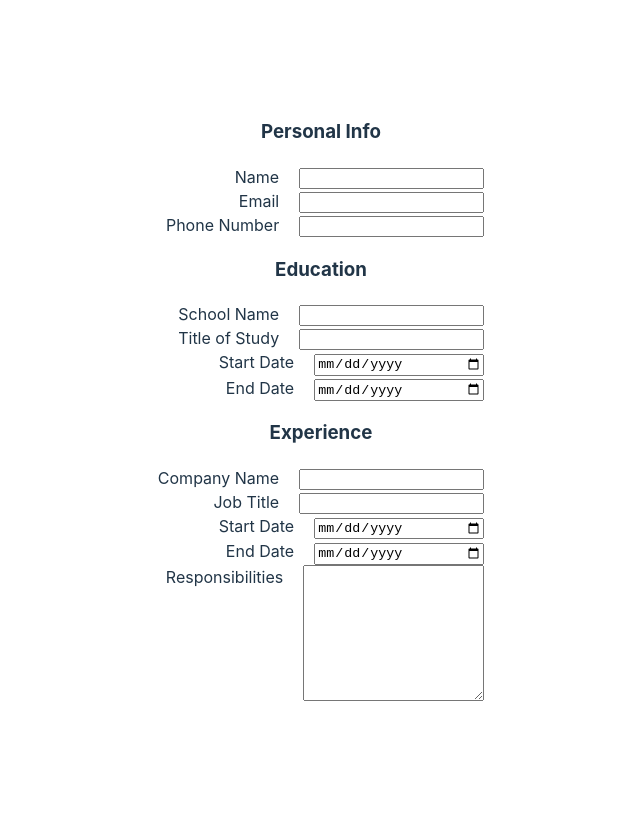
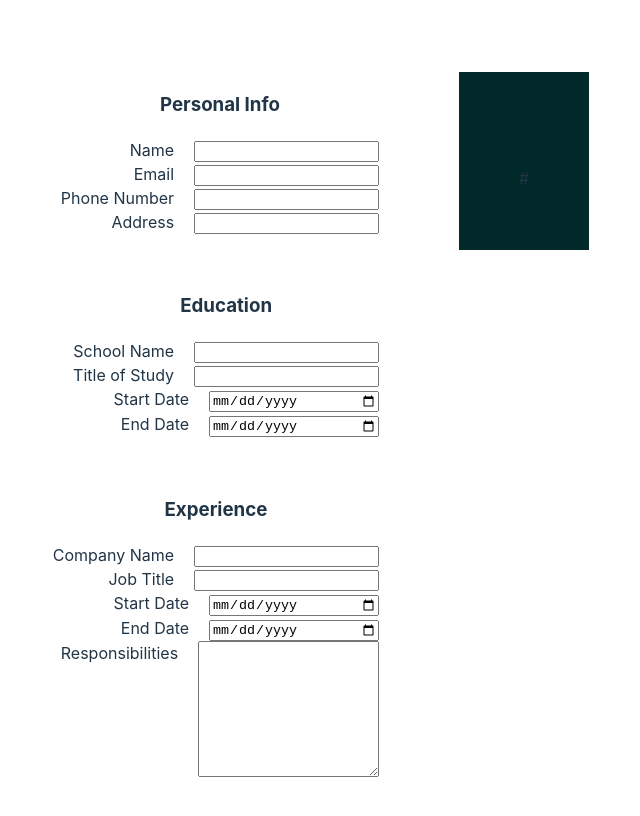
Before and after one commit to Vishnu-Krishnakumar/cvApp, a React (Vite) app: page / in a window 1280 px wide. Shown: the top 816 px of the page, without its empty margins (319-959 px from the left). Built offline with nearby package versions, Linux system fonts and the light colour scheme.

Commit message:
Change handlers implemented for personal info,education, & experience

```diff
--- a/src/App.css
+++ b/src/App.css
@@ -3,6 +3,10 @@
   margin: 0 auto;
   padding: 2rem;
   text-align: center;
+}
+.content{
+  display: flex;
+  flex-direction: row;
 }
 input{
   min-width: 165px;
@@ -10,16 +14,25 @@ input{
 label{
 
 }
+header{
+  background-color: rgb(1, 41, 41);
+  padding:60px;
+}
 .info{
   display:flex;
   flex-direction: column;
   align-items: end;
+  margin: 20px;
+
 }
 .info h3{
   align-self: center;
 }
 .info input{
   margin-left: 20px;
+}
+.resume{
+  margin:40px;
 }
 textarea{
   min-width: 165px;
--- a/src/App.jsx
+++ b/src/App.jsx
@@ -3,42 +3,53 @@ import reactLogo from './assets/react.svg'
 import viteLogo from '/vite.svg'
 import './App.css'
 import { Section } from './components/section'
-
+import { Resume } from './components/resume'
 function App() {
-   const [personal, setPersonal] = useState({name:'',email:'',phoneNumber:''});
-   function changeHandler(e){
+  const [personal, setPersonal] = useState({name:'',email:'',phoneNumber:'',address:''});
+  const [education, setEducation] = useState({schoolName:'',degreeName:'',startDate:'',endDate:''})
+  const [experience,setExperience] = useState({companyName:'',jobtitle:'',statDate:'',endDate:''});
+  function personalHandler(e){
     let key = e.target.id;
-    setPersonal({[key]:e.target.value})
-   }
+    setPersonal({...personal,[key]:e.target.value})
+  }
+  function educationHandler(e){
+    let key = e.taget.id;
+    setEducation({...education,[key]:e.target.value})
+  }
+  function experienceHandler(e){
+    let key = e.target.id;
+    setExperience({...experience,[key]:e.target.value});
+  }
   return (
-    <>
+    <div className = "content">
+      <div className = "info">
       <div className ="info" id ="personalInfo">
         <h3>Personal Info</h3>
-        <Section title = "Name" idName = "name" changeFunction ={changeHandler}/>
-        <Section title = "Email" idName = "email" changeFunction ={changeHandler}/>
-        <Section title = "Phone Number" idName = "phoneNumber" changeFunction ={changeHandler}/>
+        <Section title = "Name" idName = "name" changeFunction = {personalHandler}/>
+        <Section title = "Email" idName = "email" changeFunction = {personalHandler}/>
+        <Section title = "Phone Number" idName = "phoneNumber" changeFunction = {personalHandler}/>
+        <Section title = "Address" idName = "address" changeFunction = {personalHandler}/>
       </div>
       <div className ="info" id ="educationInfo">
         <h3>Education</h3>
-        <Section title = "School Name" idName = "schoolName"/>
-        <Section title = "Title of Study" idName = "degreeName"/>
-        <Section title = "Start Date" inputType = "date" idName = "startDate" />
-        <Section title = "End Date" inputType = "date"  idName = "endDate"/>
+        <Section title = "School Name" idName = "schoolName" changeFunction = {educationHandler}/>
+        <Section title = "Title of Study" idName = "degreeName" changeFunction = {educationHandler}/>
+        <Section title = "Start Date" inputType = "date" idName = "startDate" changeFunction = {educationHandler}/>
+        <Section title = "End Date" inputType = "date"  idName = "endDate" changeFunction = {educationHandler}/>
       </div>
       <div className ="info" id ="experienceInfo">
         <h3>Experience</h3>
-        <Section title = "Company Name" idName = "companyName"/>
-        <Section title = "Job Title" idName = "jobTitle"/>
-        <Section title = "Start Date" inputType = "date" idName = "startDate" />
-        <Section title = "End Date" inputType = "date" idName = "endDate" />
-        <Section title ="Responsibilities" inputType= "textArea" idName = "responsibilities"/>
+        <Section title = "Company Name" idName = "companyName" changeFunction = {experienceHandler}/>
+        <Section title = "Job Title" idName = "jobTitle" changeFunction = {experienceHandler}/>
+        <Section title = "Start Date" inputType = "date" idName = "startDate" changeFunction = {experienceHandler}/>
+        <Section title = "End Date" inputType = "date" idName = "endDate" changeFunction = {experienceHandler}/>
+        <Section title ="Responsibilities" inputType= "textArea" idName = "responsibilities" changeFunction = {experienceHandler}/>
       </div>
-      <div>
-
-        {personal.name } {personal.email}
-
       </div>
-    </>
+      <div className ="resume">
+        <Resume cv = {{personal}} education ={{education}} experience = {{experience}}/>
+      </div>
+    </div>
   )
 
 }
--- /dev/null
+++ b/src/components/resume.jsx
@@ -0,0 +1,16 @@
+import { Section } from "./section";
+import { Input } from "./input";
+import { useState } from "react";
+
+export function Resume({cv,experience,education} ){
+
+  return <>
+  <header>
+    <h1>{cv.personal.name}</h1>
+    <div>{cv.personal.email} #{cv.personal.phoneNumber} {cv.personal.address}</div>
+  </header>
+  <div className ="resumeEducation">
+    <div>{experience.experience.jobTitle}</div>
+  </div>
+  </>
+}
```
